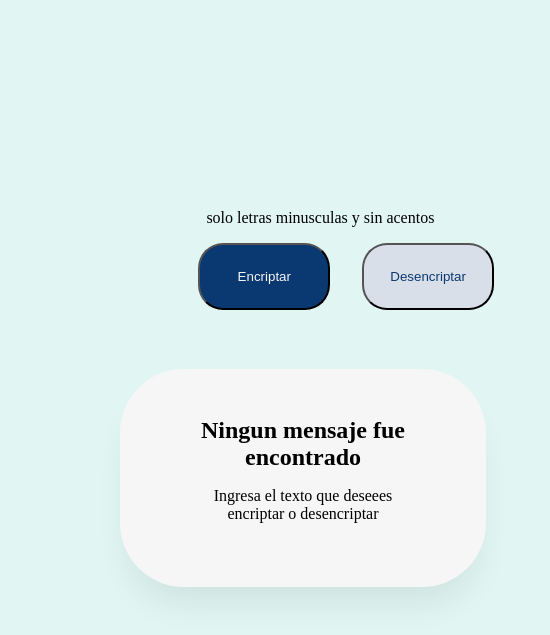
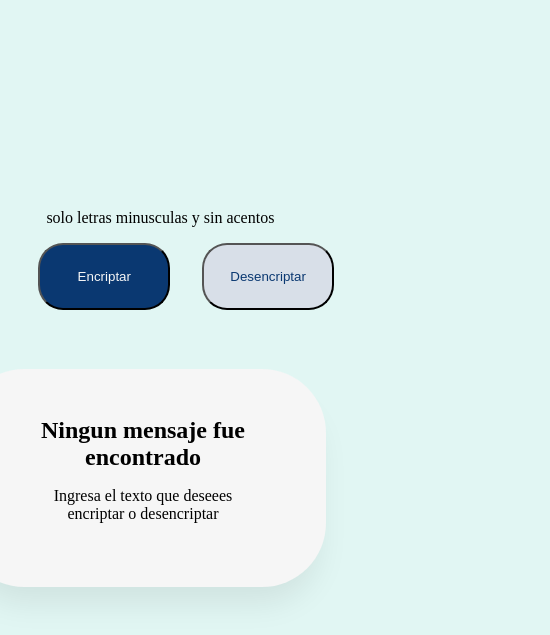
Before and after one commit to TorresJuan10/Encriptador, a plain HTML site: page index.html in a window 390 px wide. Shown: the part 31-666 px from the top of the page, 550 px wide, since content can reach past the window. Drawn offline with Linux system fonts and the light colour scheme.

Commit message:
actualiza el css

```diff
--- a/styles.css
+++ b/styles.css
@@ -147,43 +147,36 @@ body {
     height: 50%;
 }
 
-/* responsive desing */
+/* Tu CSS original se mantiene igual */
 
-@media ( max-width: 412px) {
-
-
+/* responsive design TELEFONO */
+@media (max-width: 412px) {
     .conteiner {
-
         display: flex;
-    flex-direction: row;
+        flex-direction: column;
         height: 100%;
     }
     .contenido-principal {
         height: 80%;
         position: fixed;
     }
-
     .texto {
         width: 80%;
         height: 60%;
         top: 5%;
     }
-
     .condiciones-botones {
         margin: 0;
         padding-top: 15rem;
         margin-left: 1.4rem;
     }
-
     .botones {
         display: flex;
         width: 63%;
     }
-
     .condiciones p {
         font-size: 16px;
     }
-
     .encriptado {
         display: flex;
         flex-direction: row;
@@ -196,55 +189,41 @@ body {
         width: 100%;
         height: 100%;
     }
-
     .encriptado img {
         display: none;
-    top: 0;
         visibility: hidden;
     }
-
-
 }
 
-
 /* TABLET */
-
-@media ( max-width: 768px) {
-
-
+@media (max-width: 768px) {
     .conteiner {
-
         display: flex;
-        flex-direction: row;
+        flex-direction: column;
         height: 100%;
-        margin-left: 10rem;
+        margin-left: 0;
     }
     .contenido-principal {
         height: 80%;
         position: fixed;
     }
-
     .texto {
         width: 80%;
         height: 60%;
         top: 5%;
     }
-
     .condiciones-botones {
         margin: 0;
         padding-top: 15rem;
         margin-left: 1.4rem;
     }
-
     .botones {
         display: flex;
         width: 63%;
     }
-
     .condiciones p {
         font-size: 16px;
     }
-
     .encriptado {
         display: flex;
         flex-direction: row;
@@ -258,10 +237,8 @@ body {
         width: 100%;
         height: 100%;
     }
-
     .encriptado img {
         display: none;
-        top: 0;
         visibility: hidden;
     }
 }
```
Also changed, not shown: index.js (line endings or trailing spaces). Lines whose indentation alone changed are shown as unchanged.
